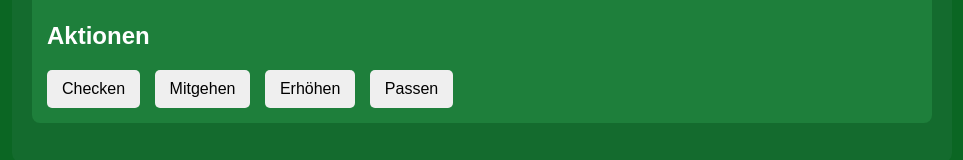
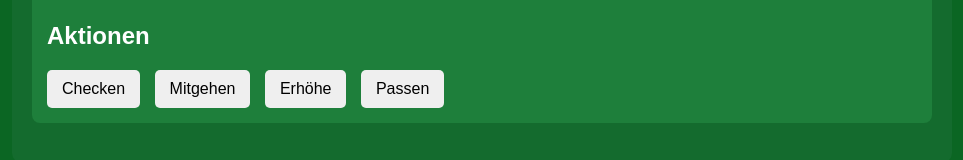
Before and after one commit to TimRothaemel/Poker, a plain HTML site: page index.html in a window 1280 px wide. Shown: the part 906-1066 px from the top of the page, without its empty margins (158-1121 px from the left). Drawn offline with Linux system fonts and the light colour scheme.

Commit message:
änderung btn Erhöhen zu Erhöhe

```diff
--- a/index.html
+++ b/index.html
@@ -45,7 +45,7 @@
         <h2>Aktionen</h2>
         <button id="btn_checken">Checken</button>
         <button id="btn_mitgehen">Mitgehen</button>
-        <button id="btn_erhoehen">Erhöhen</button>
+        <button id="btn_erhoehen">Erhöhe</button>
         <button id="btn_passen">Passen</button>
     </div>
 
```
